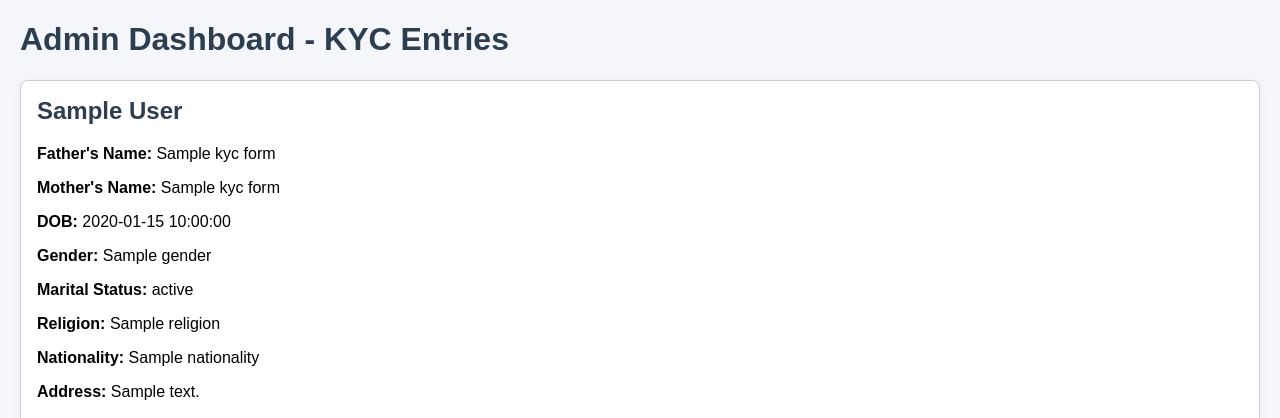
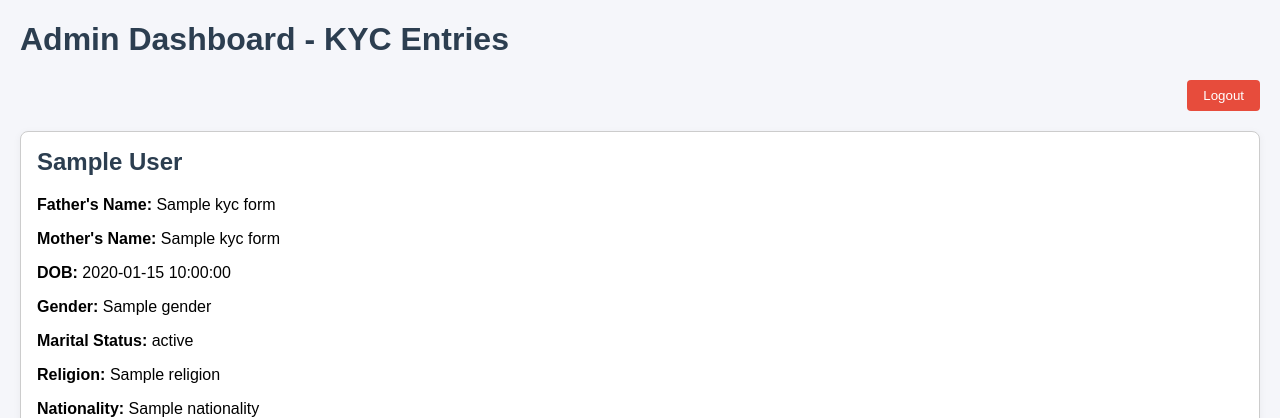
Before and after one commit to SAPtadeep27/employee_kyc, a Flask app: page /admin in a window 1280 px wide. Shown: the top 418 px of the page. Run offline with Flask 3, Linux system fonts and the light colour scheme; the visitor is signed in with stand-in values (Sample User, id 1); grey boxes marked "Sample" are stand-in pictures; a database or web service that is not in the repository returns one stand-in record (values such as "Sample title").

Commit message:
changes4.6

```diff
--- a/templates/admin.html
+++ b/templates/admin.html
@@ -100,6 +100,14 @@
 </head>
 <body>
   <h1>Admin Dashboard - KYC Entries</h1>
+<body>
+ <div style="text-align: right; margin-bottom: 20px;">
+    <form action="{{ url_for('logout') }}" method="GET" style="display: inline;">
+      <button type="submit" style="padding: 8px 16px; background: #e74c3c; color: white; border: none; border-radius: 4px; cursor: pointer;">
+        Logout
+      </button>
+    </form>
+  </div>
 
   {% for entry in entries %}
     <div class="entry">
```
